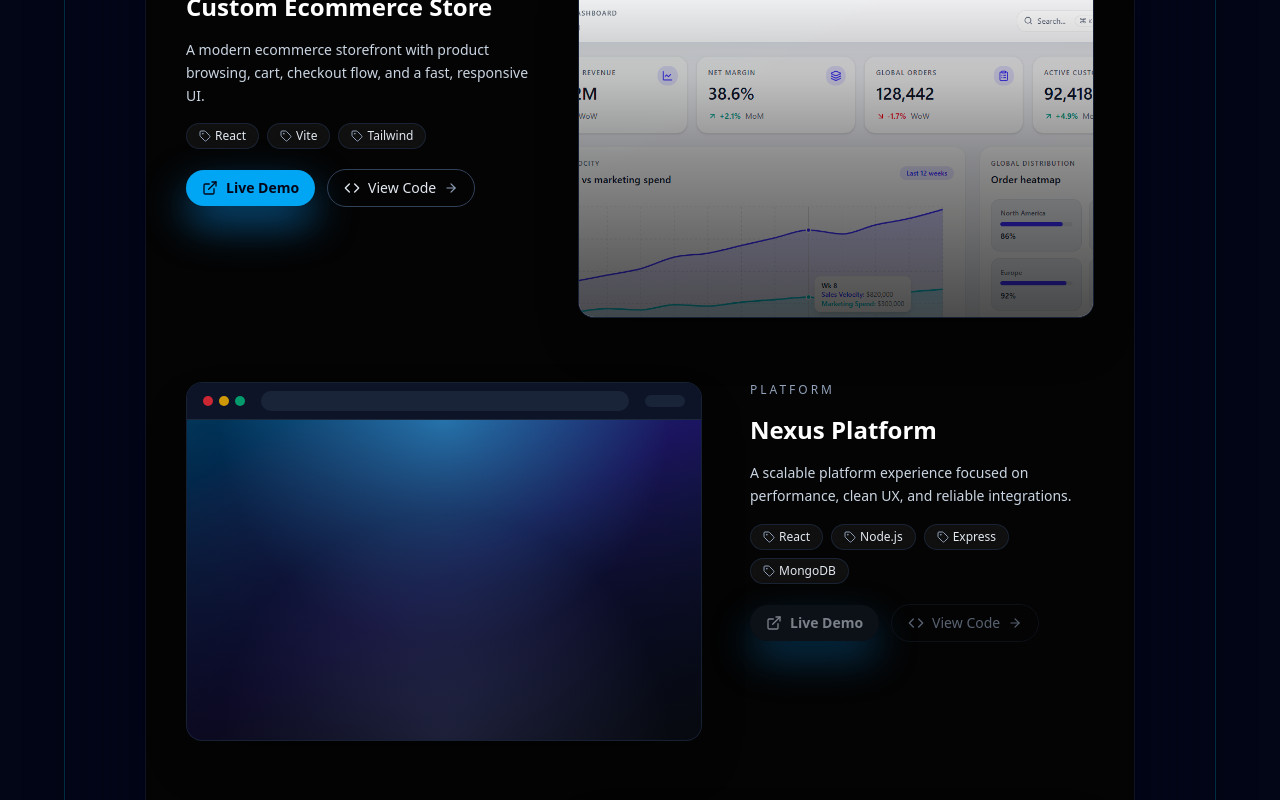
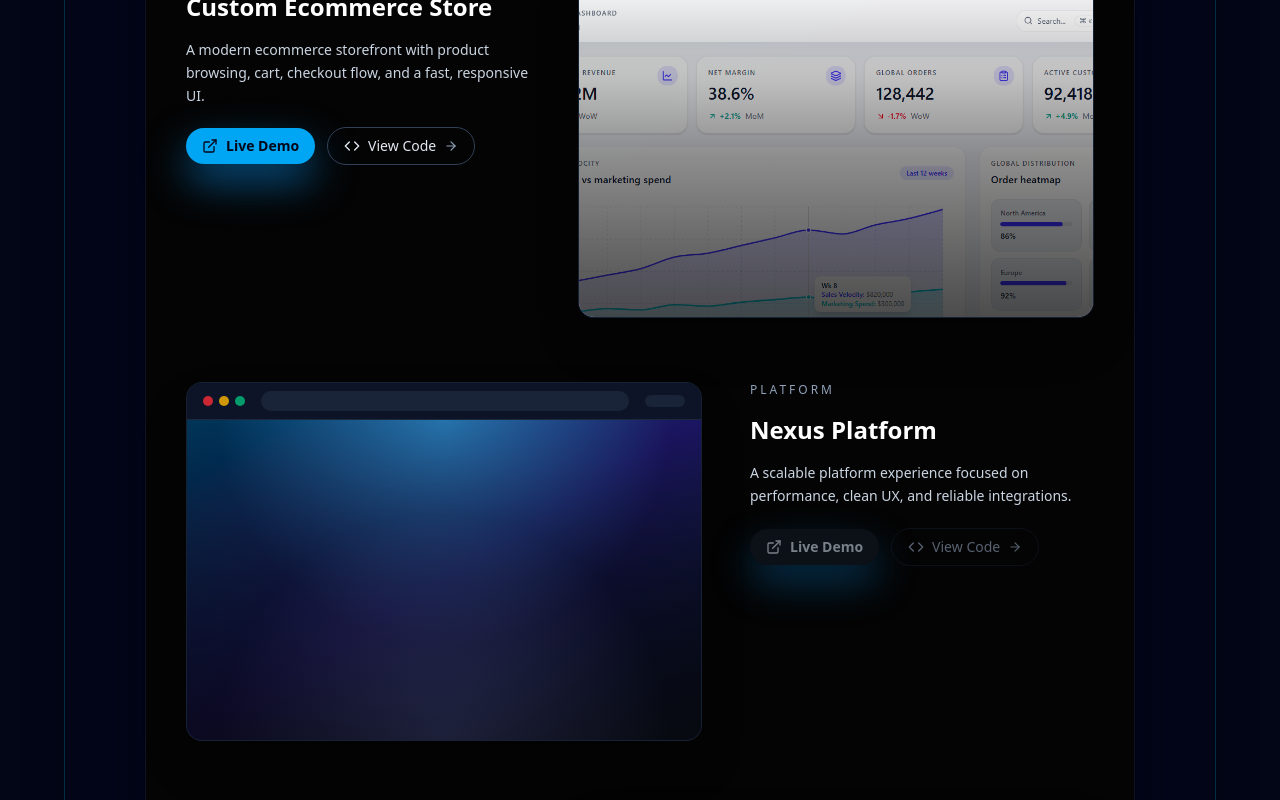
Before and after one commit to sakhawatashnaiy/Portfolio, a React (Vite) app in the folder my portfolio/: page / in a window 1280 px wide. Shown: the part 2860-3660 px from the top of the page. Built offline with nearby package versions, Linux system fonts and the light colour scheme; no server answers.

Commit message:
remove the techstack name from project

```diff
--- a/my portfolio/src/sections/Projects.jsx
+++ b/my portfolio/src/sections/Projects.jsx
@@ -1,5 +1,5 @@
 import React, { useMemo } from 'react'
-import { Code, ExternalLink, Tag, ArrowRight } from 'lucide-react'
+import { Code, ExternalLink, ArrowRight } from 'lucide-react'
 
  import ecommerceImg from '../assets/Eccomerce1.png'
 import clothingImg from '../assets/clothing world.jpg'
@@ -15,7 +15,6 @@
         id: 'p-ecom',
         title: 'Custom Ecommerce Store',
         desc: 'A modern ecommerce storefront with product browsing, cart, checkout flow, and a fast, responsive UI.',
-        tech: ['React', 'Vite', 'Tailwind'],
         category: 'Ecommerce',
         image: ecommerceImg,
         code: 'https://github.com/sakhawatashnaiy/eccomerce-fullstack-design.git',
@@ -25,7 +24,6 @@
         id: 'p-chat',
         title: 'Nexus Platform',
         desc: 'A scalable platform experience focused on performance, clean UX, and reliable integrations.',
-        tech: ['React', 'Node.js', 'Express', 'MongoDB'],
         category: 'Platform',
         image: null,
         code: '#',
@@ -35,7 +33,6 @@
         id: 'p-clothing',
         title: 'Clothing Website',
         desc: 'A modern clothing brand website with a clean catalog, product pages, and a mobile-first shopping experience.',
-        tech: ['React', 'Vite', 'Tailwind'],
         category: 'Frontend',
         image: clothingImg,
         code: '#',
@@ -45,7 +42,6 @@
         id: 'p-salon',
         title: 'Beauty Salon Website',
         desc: 'A premium salon landing page with services, pricing, gallery, testimonials, and an online appointment CTA.',
-        tech: ['React', 'Vite', 'Tailwind'],
         category: 'Business',
         image: salonImg,
         code: 'https://github.com/sakhawatashnaiy/myfronentendprojects.git',
@@ -55,7 +51,6 @@
         id: 'p-realestate',
         title: 'Real Estate Website',
         desc: 'A real estate showcase site with property listings, filters, featured properties, and inquiry contact flow.',
-        tech: ['React', 'Vite', 'Tailwind'],
         category: 'Business',
         image: realEstateImg,
         code: 'https://github.com/sakhawatashnaiy/Realstaesite.git',
@@ -65,7 +60,6 @@
         id: 'p-gym',
         title: 'Gym Website',
         desc: 'A high-energy fitness website with class schedules, trainer profiles, membership plans, and strong call-to-action sections.',
-        tech: ['React', 'Vite', 'Tailwind'],
         category: 'Business',
         image: gymImg,
         code: '#',
@@ -116,18 +110,6 @@
                     <p className="text-xs uppercase tracking-[0.25em] text-slate-400">{p.category}</p>
                     <h3 className="text-xl lg:text-2xl font-semibold text-white">{p.title}</h3>
                     <p className="text-sm text-slate-300 leading-relaxed">{p.desc}</p>
-
-                    <div className="mt-3 flex flex-wrap gap-2">
-                      {p.tech.map((t) => (
-                        <span
-                          key={t}
-                          className="inline-flex items-center gap-1 rounded-full border border-slate-800/80 bg-white/5 px-3 py-1 text-xs text-slate-200 backdrop-blur-sm transition-all duration-300 hover:bg-white/10 hover:-translate-y-0.5"
-                        >
-                          <Tag className="h-3 w-3 text-slate-400" />
-                          <span className="whitespace-nowrap">{t}</span>
-                        </span>
-                      ))}
-                    </div>
 
                     <div className="mt-4 sm:mt-5 flex flex-col sm:flex-row flex-wrap items-stretch sm:items-center gap-3">
                       <a
```
